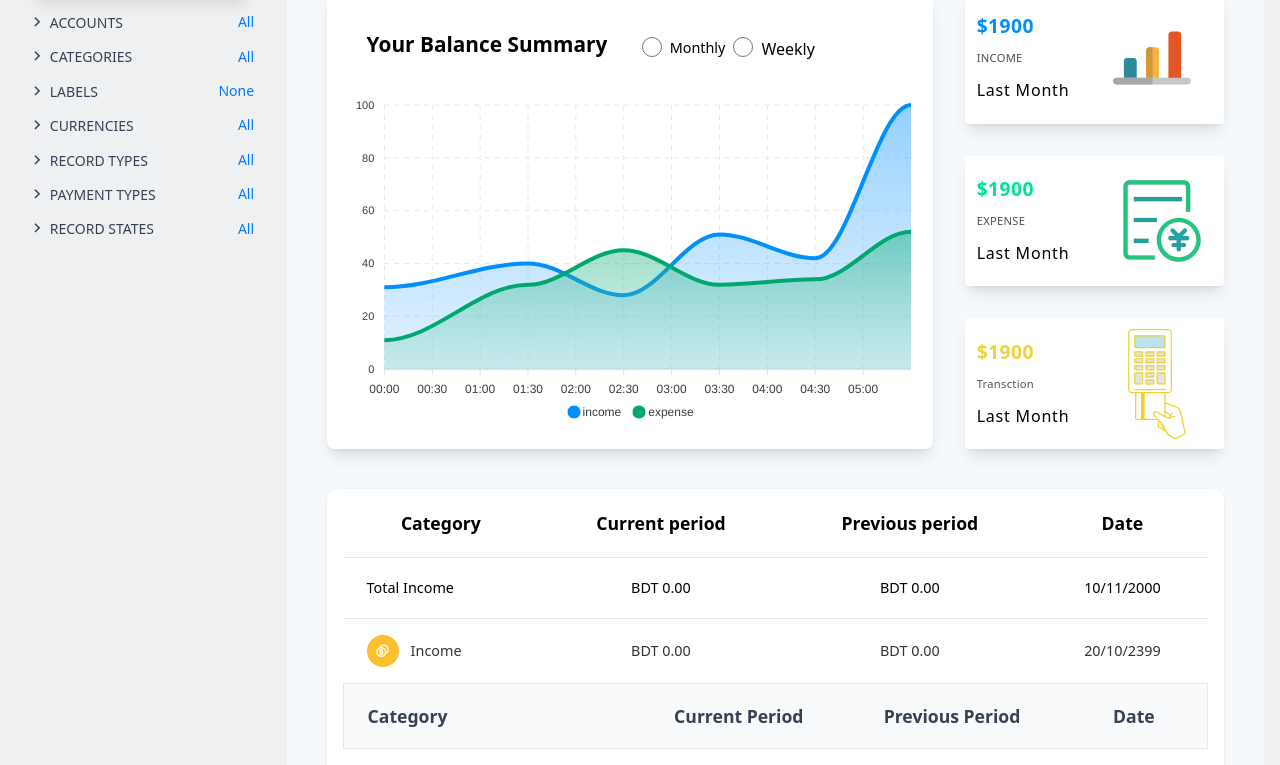
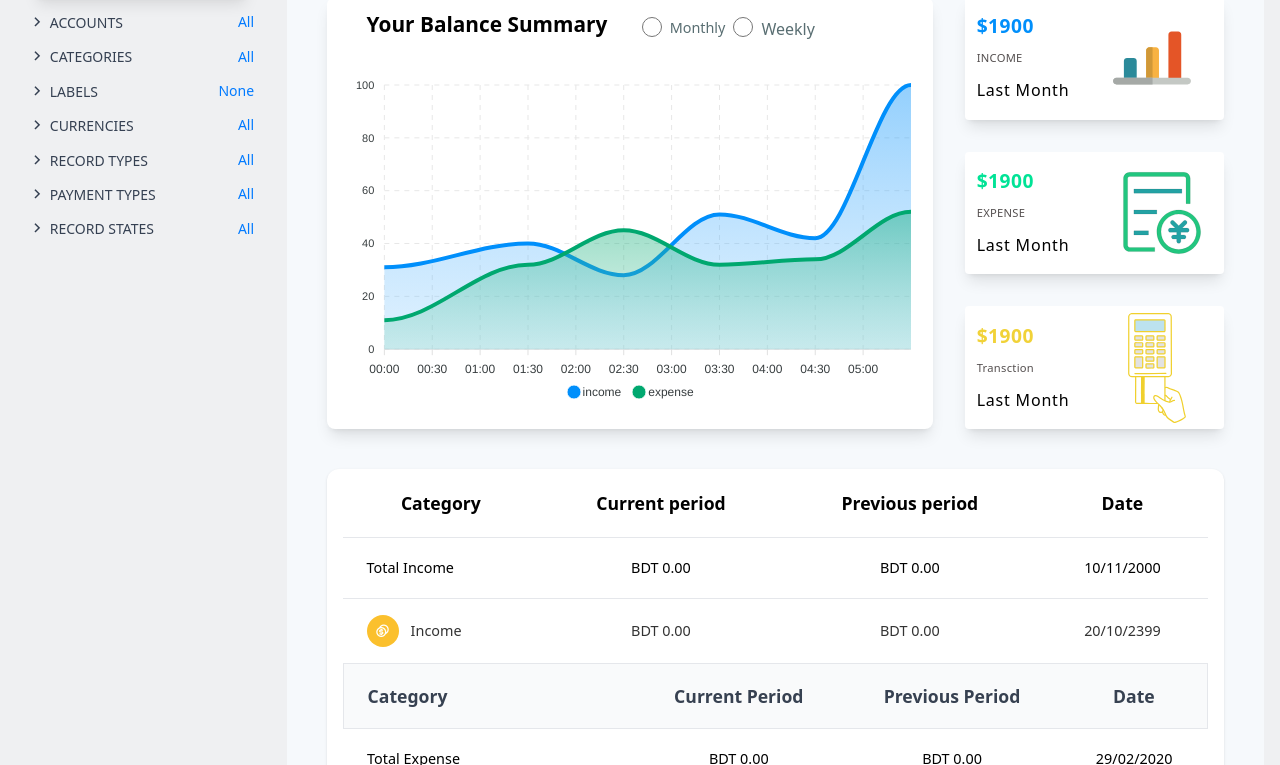
Before and after one commit to ArafatWebCraft/wallet-master-analytics, a plain HTML site: page index.html in a window 1280 px wide. Shown: the part 115-880 px from the top of the page. Drawn offline with nearby package versions, Linux system fonts and the light colour scheme.

Commit message:
some change

```diff
--- a/index.html
+++ b/index.html
@@ -326,24 +326,25 @@
             <div class="w-full bg-[#F6F9FC] rounded overflow-hidden">
                 <!-- start  Incomes & Expenses Report-->
                 <div class="py-4 px-10"><!-- header -->
-                    <h2 class="font-[500] text-3xl text-center text-[#354052] rounded-md capitalize py-5 mb-4">incomes &
-                        expenses report
+                    <h2 class="font-[500] text-3xl text-center text-[#354052] rounded-md capitalize py-5 mb-5">Incomes &
+                        Expenses Report
                     </h2>
                     <div>
                         <div class="flex flex-col md:flex-row gap-8">
                             <div class=" bg-white shadow-lg px-3 py-3 rounded-lg md:w-[70%] w-[100%]">
-                                <div class="grid grid-cols-2 grid-rows-1 pl-6 pt-6">
+                                <div class="grid grid-cols-2 grid-rows-1 pl-6">
                                     <h1 class="pl-1 text-[1.3rem] font-semibold">Your Balance Summary
                                     </h1>
                                     <div class="mt-2 flex items-start">
                                         <button class="pr-2">
                                             <input class="w-[20px] h-[20px]" type="radio" name="option" id="monthly">
                                         </button>
-                                        <label id="incomeBtn" class="text-[0.9rem] pr-2" for="monthly">Monthly</label>
+                                        <label id="incomeBtn" class="text-[0.9rem] pr-2 text-[#596E72]"
+                                            for="monthly">Monthly</label>
                                         <button class="pr-2">
                                             <input class="w-[20px] h-[20px]" type="radio" name="option" id="weekly">
                                         </button>
-                                        <label id="expenseBtn" for="weekly">Weekly</label>
+                                        <label id="expenseBtn" class="text-[#596E72]" for="weekly">Weekly</label>
                                     </div>
                                 </div>
                                 <div id="analytics_cahrt" class="py-3">
```
